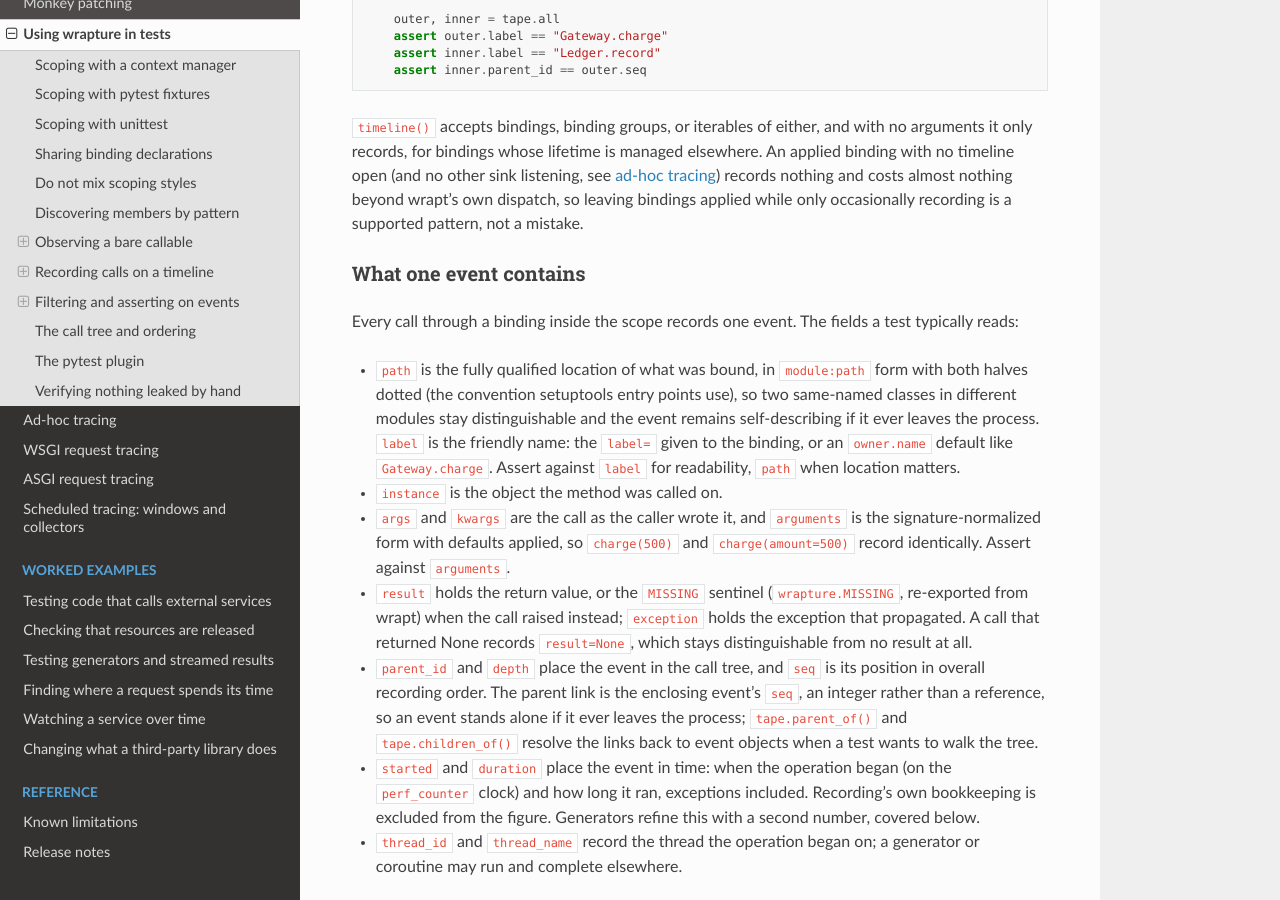
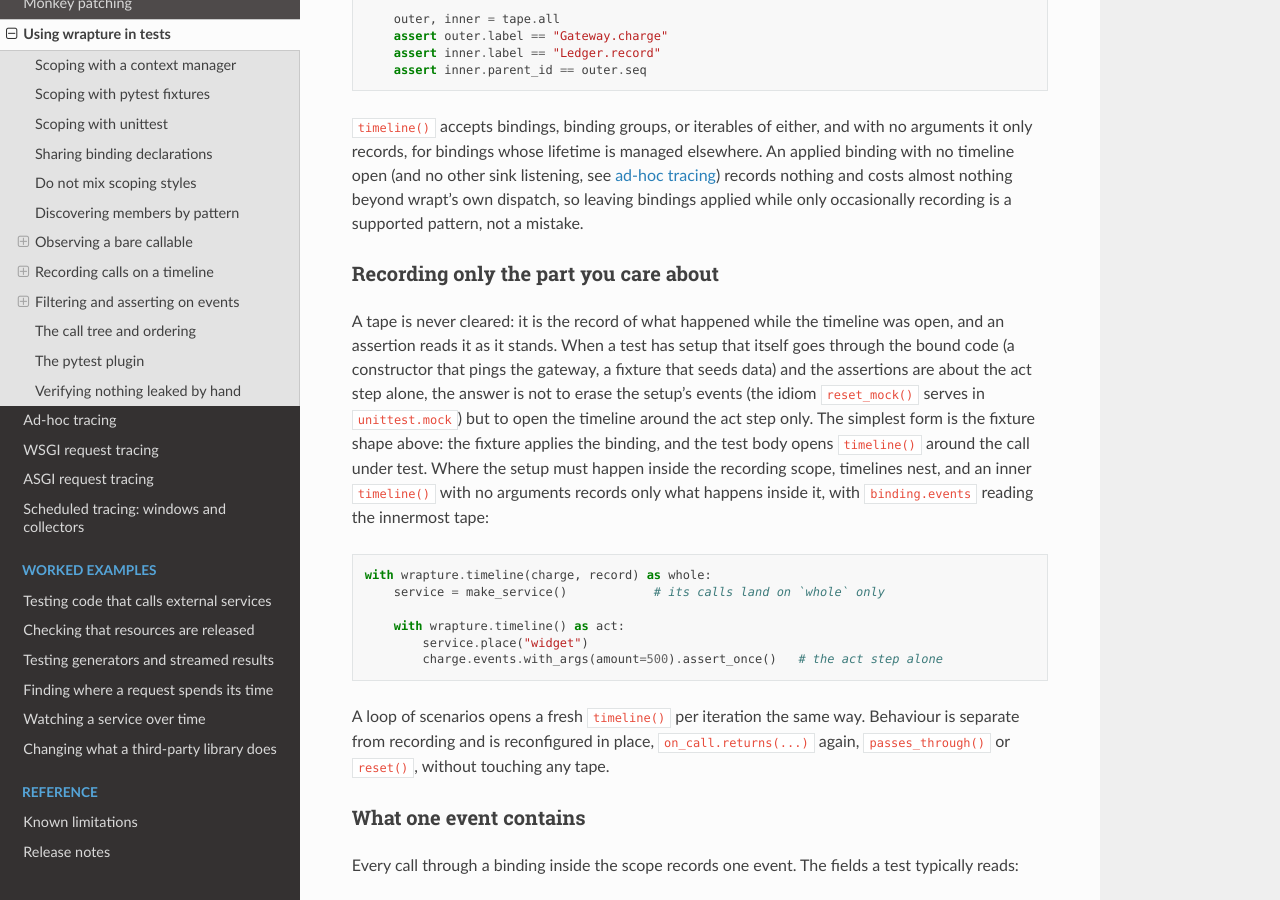
Before and after one commit to GrahamDumpleton/wrapture, a Sphinx documentation site: the page built from docs/unit-testing.md, in a window 1280 px wide and 900 px high, scrolled down 6404 px. Built offline with Sphinx 7.4.7 and the Read the Docs theme 3.1.0, drawn with Linux system fonts in a browser that asks for light colours.

Commit message:
Document scoping a timeline to the act step in place of reset_mock().

````diff
--- a/docs/unit-testing.md
+++ b/docs/unit-testing.md
@@ -356,6 +356,35 @@ listening, see [ad-hoc tracing](ad-hoc-tracing.md)) records nothing and
 costs almost
 nothing beyond wrapt's own dispatch, so leaving bindings applied while
 only occasionally recording is a supported pattern, not a mistake.
+
+### Recording only the part you care about
+
+A tape is never cleared: it is the record of what happened while the
+timeline was open, and an assertion reads it as it stands. When a test
+has setup that itself goes through the bound code (a constructor that
+pings the gateway, a fixture that seeds data) and the assertions are
+about the act step alone, the answer is not to erase the setup's
+events (the idiom `reset_mock()` serves in `unittest.mock`) but to open
+the timeline around the act step only. The simplest form is the
+fixture shape above: the fixture applies the binding, and the test body
+opens `timeline()` around the call under test. Where the setup must
+happen inside the recording scope, timelines nest, and an inner
+`timeline()` with no arguments records only what happens inside it,
+with `binding.events` reading the innermost tape:
+
+```python
+with wrapture.timeline(charge, record) as whole:
+    service = make_service()            # its calls land on `whole` only
+
+    with wrapture.timeline() as act:
+        service.place("widget")
+        charge.events.with_args(amount=500).assert_once()   # the act step alone
+```
+
+A loop of scenarios opens a fresh `timeline()` per iteration the same
+way. Behaviour is separate from recording and is reconfigured in place,
+`on_call.returns(...)` again, `passes_through()` or `reset()`, without
+touching any tape.
 
 ### What one event contains
 
````
Also changed, not shown: docs/coming-from-mock.md (+1 -0 lines).
